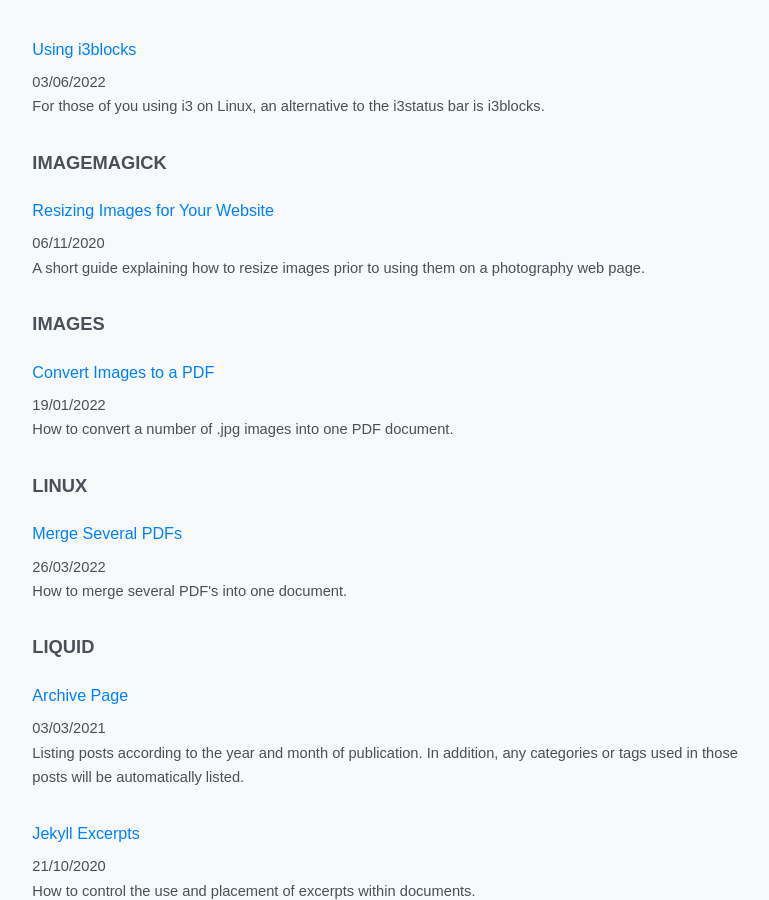
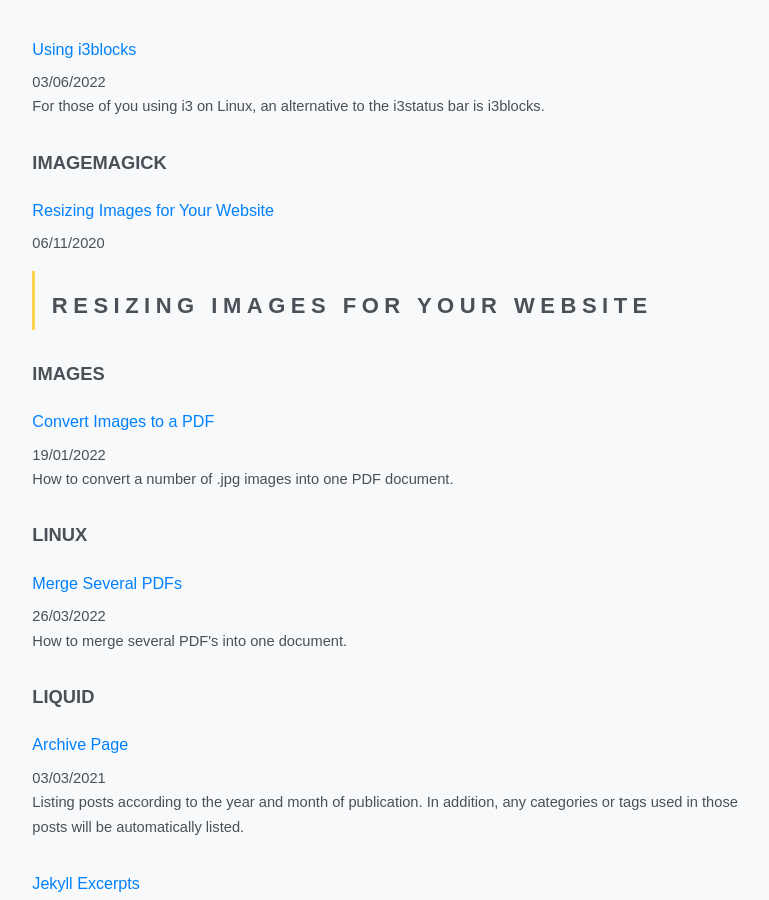
Before and after one commit to Wessex-Skies/wessex-skies.github.io, a Jekyll site: the page built from _pages/tags.html, in a window 1280 px wide and 900 px high, scrolled down 4110 px. Shown: the whole window, without its empty margins (252-1021 px from the left). Built offline with Jekyll 4.4.1, drawn with Linux system fonts in a browser that asks for light colours; some web fonts are replaced; some of the changed text lies outside the part shown.

Commit message:
automated: 2024-09-02-1513

```diff
--- a/_posts/2023-03-01-221719.md
+++ b/_posts/2023-03-01-221719.md
@@ -4,7 +4,7 @@
 uid: 20230301221719
 categories: graphics
 tags: [website, resizing, imagemagick]
-excerpt: A short guide explaining how to resize images prior to using them on a photography web page.
+
 ---
 
 # Resizing Images for Your Website
```
